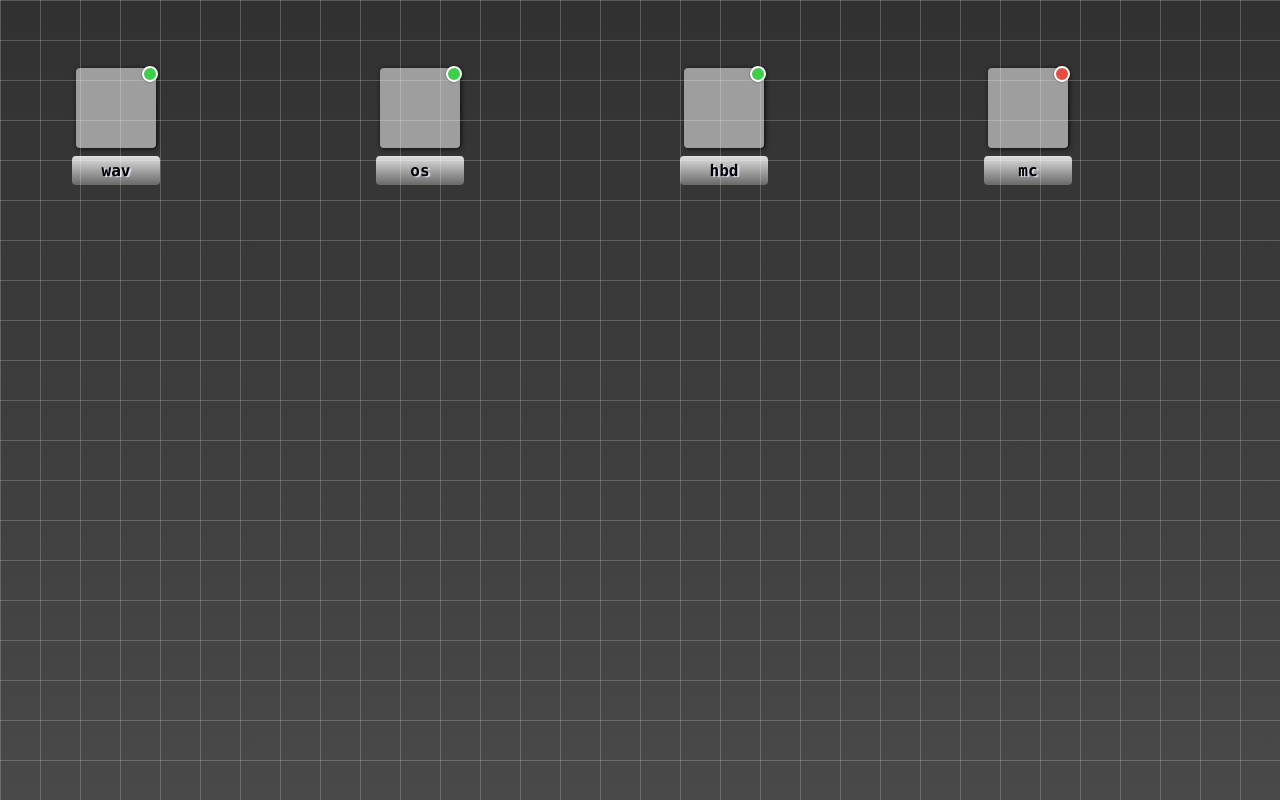
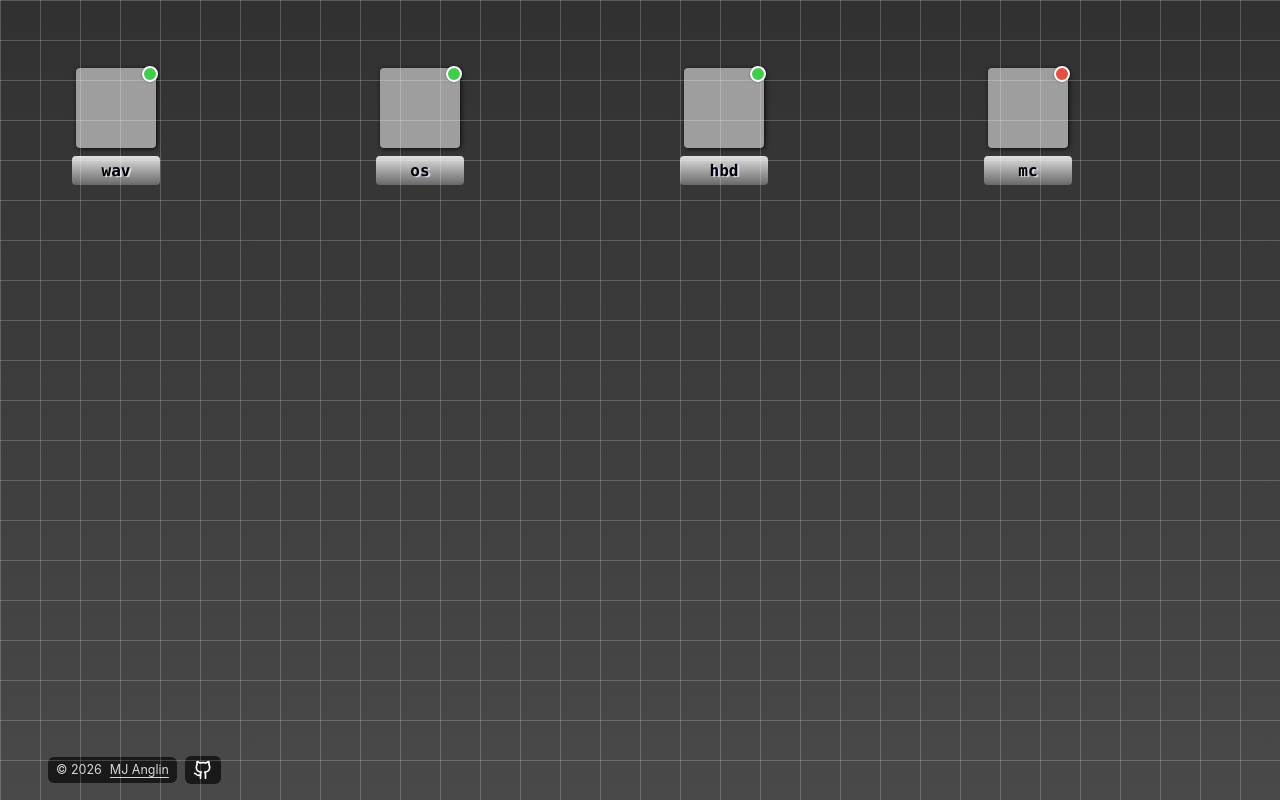
Before and after one commit to clxrityy/clxrity.xyz, a Next.js app: page / in a window 1280 px wide. Built offline with nearby package versions, Linux system fonts and the light colour scheme; grey boxes are pictures that could not be loaded.

Commit message:
feat(footer): add footer component with copyright and links

```diff
--- a/components/Desktop.tsx
+++ b/components/Desktop.tsx
@@ -2,10 +2,11 @@ import { desktopApps } from "../utils/desktopApps";
 import { Suspense } from "react";
 import { Skeleton } from "./Skeleton";
 import { AppButton } from "./AppButton";
+import { Footer } from "./Footer";
 
 export function Desktop() {
     return (
-        <div className="retro-desktop-bg min-h-screen w-full flex flex-wrap items-start p-8 relative">
+        <div className="retro-desktop-bg min-h-screen w-full flex flex-wrap items-start p-8 relative flex-col">
             <div className="desktop-icons flex flex-wrap">
                 {desktopApps.map((app, idx) => (
                     <Suspense key={`suspense-${app.name}-${idx}`} fallback={<Skeleton width="64px" height="80px" borderRadius="8px" className="m-4" />}>
@@ -13,6 +14,7 @@ export function Desktop() {
                     </Suspense>
                 ))}
             </div>
+						<Footer />
         </div>
     );
 }
--- /dev/null
+++ b/components/Footer.tsx
@@ -0,0 +1,21 @@
+export function Footer() {
+	return (
+		<footer className="w-screen p-4 absolute bottom-0 font-sans">
+			<div className="flex w-4/5 relative items-center justify-start gap-2 flex-col sm:flex-row text-[12.5px]">
+				<div className=" text-gray-300 bg-black/65 px-2 py-1 rounded-md flex flex-row gap-2 justify-center items-center">
+					<p className="">
+						&copy; {new Date().getFullYear()}
+					</p>
+					<a href="https://mjanglin.com" className="underline underline-offset-3 hover:text-blue-400/75" target="_blank" rel="noopener noreferrer" aria-label="mjanglin.com">
+						MJ Anglin
+					</a>
+				</div>
+				<div className="flex flex-row gap-4 bg-black/65 px-2 py-1 rounded-md justify-center items-center">
+					<a href="https://github.com/clxrityy" className="underline underline-offset-3 flex flex-row gap-2 items-center hover:text-orange-600/75" target="_blank" rel="noopener noreferrer" aria-label="GitHub | @clxrityy">
+						<svg xmlns="http://www.w3.org/2000/svg" width="20" height="20" viewBox="0 0 24 24" fill="none" stroke="currentColor" strokeWidth="2" strokeLinecap="round" strokeLinejoin="round" className="lucide lucide-github-icon lucide-github invert"><path d="M15 22v-4a4.8 4.8 0 0 0-1-3.5c3 0 6-2 6-5.5.08-1.25-.27-2.48-1-3.5.28-1.15.28-2.35 0-3.5 0 0-1 0-3 1.5-2.64-.5-5.36-.5-8 0C6 2 5 2 5 2c-.3 1.15-.3 2.35 0 3.5A5.403 5.403 0 0 0 4 9c0 3.5 3 5.5 6 5.5-.39.49-.68 1.05-.85 1.65-.17.6-.22 1.23-.15 1.85v4" /><path d="M9 18c-4.51 2-5-2-7-2" /></svg>
+					</a>
+				</div>
+			</div>
+		</footer>
+	)
+}
```
